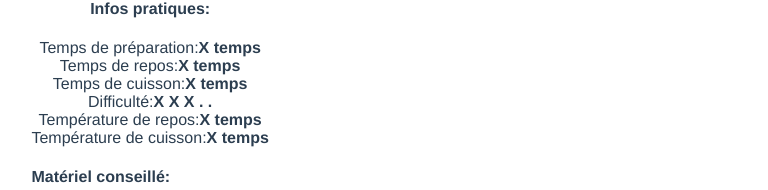
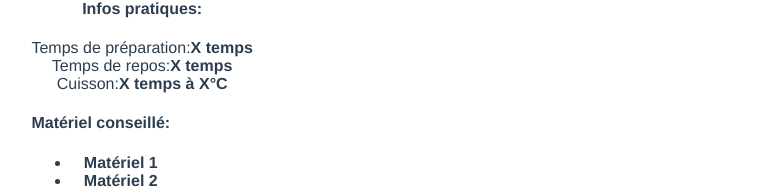
Before and after one commit to albrones/alife, a Vue app: page /recette in a window 1280 px wide. Shown: the part 532-722 px from the top of the page, without its empty margins (103-871 px from the left). Built offline with nearby package versions, Linux system fonts and the light colour scheme.

Commit message:
Remove & merge infos pratiques

```diff
--- a/src/components/recette/InfosPratiques.vue
+++ b/src/components/recette/InfosPratiques.vue
@@ -8,17 +8,7 @@
             Temps de repos:<span><strong>X temps</strong></span>
         </div>
         <div>
-            Temps de cuisson:<span><strong>X temps</strong></span>
-        </div>
-        <div>
-            Difficulté:<span><strong>X X X . .</strong></span>
-        </div>
-        <!-- TODO: Difficultés en Etoile (svg) -->
-        <div>
-            Température de repos:<span><strong>X temps</strong></span>
-        </div>
-        <div>
-            Température de cuisson:<span><strong>X temps</strong></span>
+            Cuisson:<span><strong>X temps à X°C</strong></span>
         </div>
     </div>
 </template>
```
